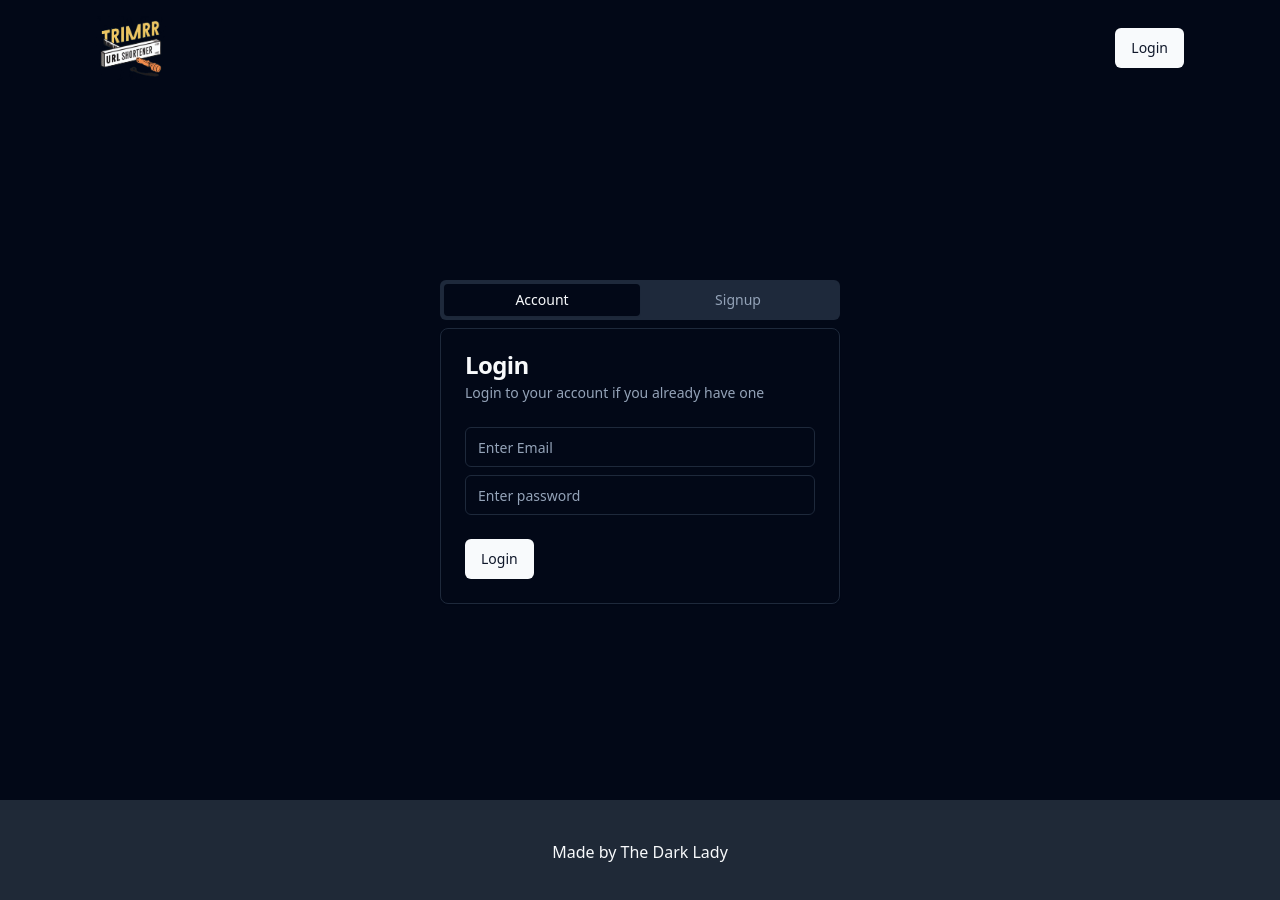
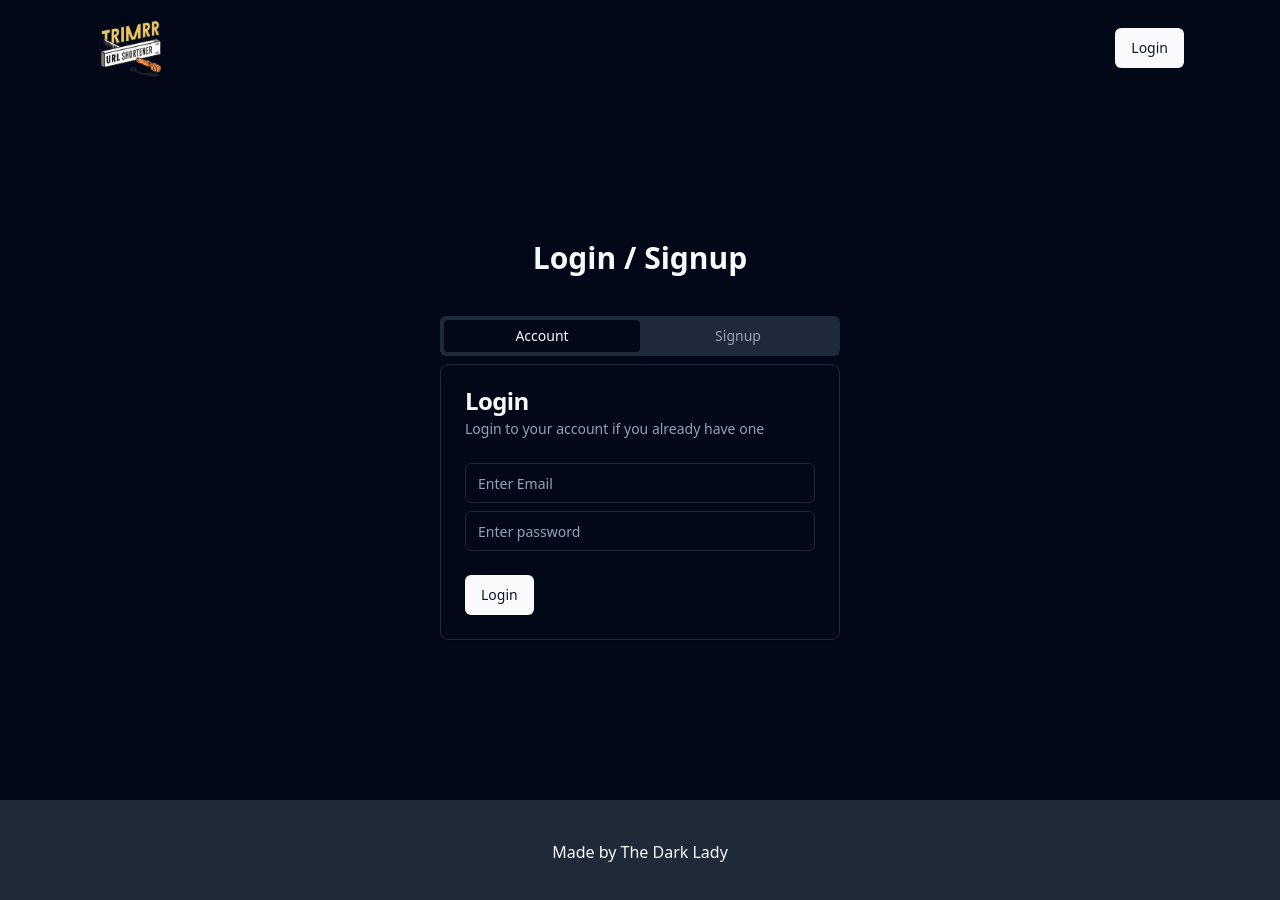
Before and after one commit to TheDarkLady/urlshortner, a React (Vite) app: page /auth in a window 1280 px wide. Shown: the top 900 px of the page. Built offline with nearby package versions, Linux system fonts and the light colour scheme.

Commit message:
auth redirected to dashboard

```diff
--- a/src/pages/Auth.jsx
+++ b/src/pages/Auth.jsx
@@ -1,16 +1,26 @@
-import React from "react";
-import { useSearchParams } from "react-router-dom";
+import React, { useEffect } from "react";
+import { useNavigate, useSearchParams } from "react-router-dom";
 import { Tabs, TabsContent, TabsList, TabsTrigger } from "@/components/ui/tabs"
 import Login from "@/components/Login";
 import Signup from "@/components/Signup";
+import { UrlState } from "@/Context";
 
 
 function Auth() {
   const [searchParams] = useSearchParams();
+  const longLink = searchParams.get("createNew");
+  const navigate = useNavigate();
+
+  const {isAuthenticated, loading} = UrlState();
+  useEffect(()=>{
+    if(isAuthenticated && !loading){
+      navigate(`/dashboard?${longLink ? `createNew=${longLink}` : ""}`)
+    }
+  }, [isAuthenticated, loading])
   return (
     <div className="mt-36 flex flex-col items-center gap-10">
       <h1 className="text-3xl font-extrabold">
-        {searchParams.get("createNew") ? "Hold Up.....Login in first" : ""}
+        {longLink ? "Hold Up.....Login in first" : "Login / Signup"}
       </h1>
       <Tabs defaultValue="login" className="w-[400px]">
         <TabsList className="w-full">
```
